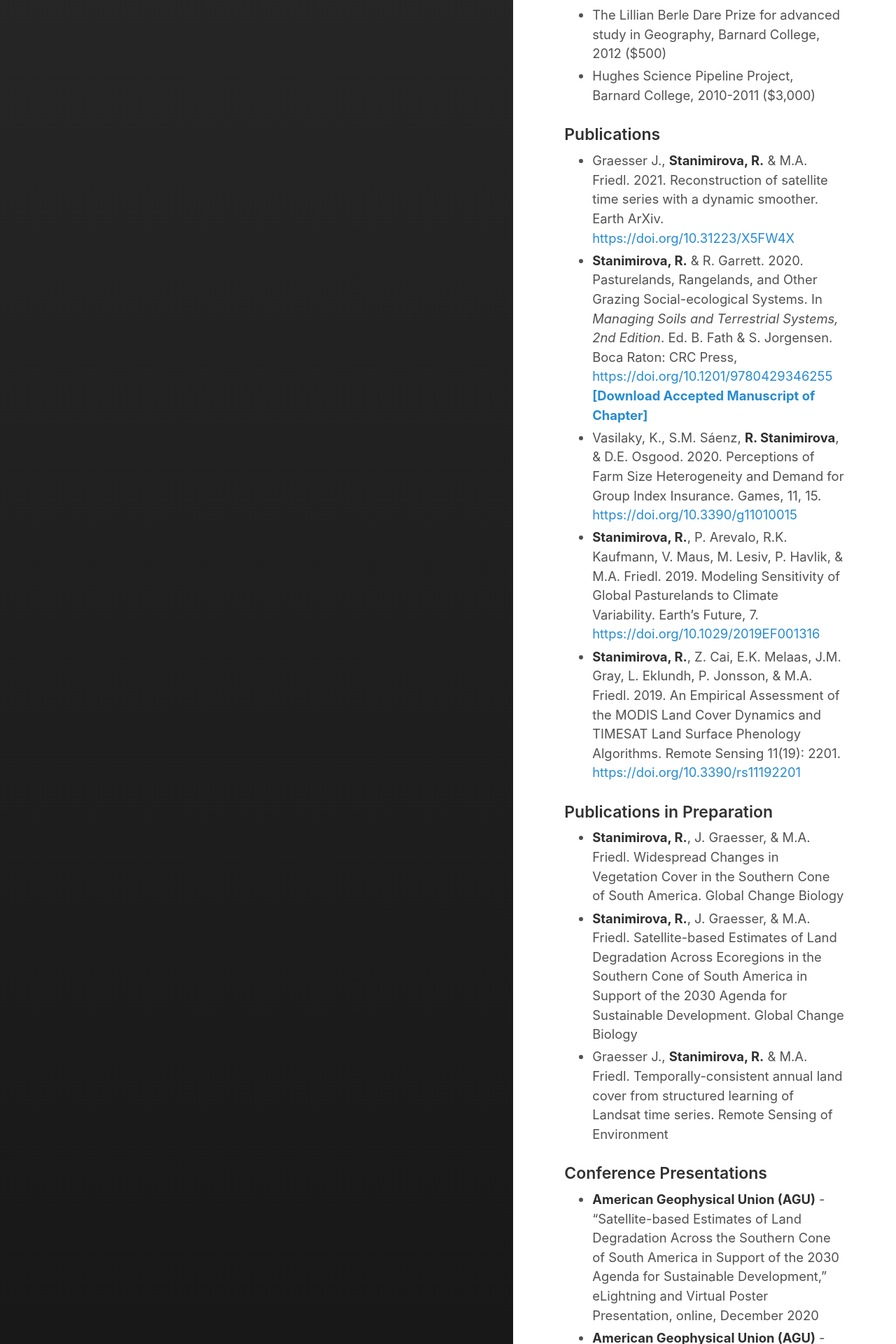
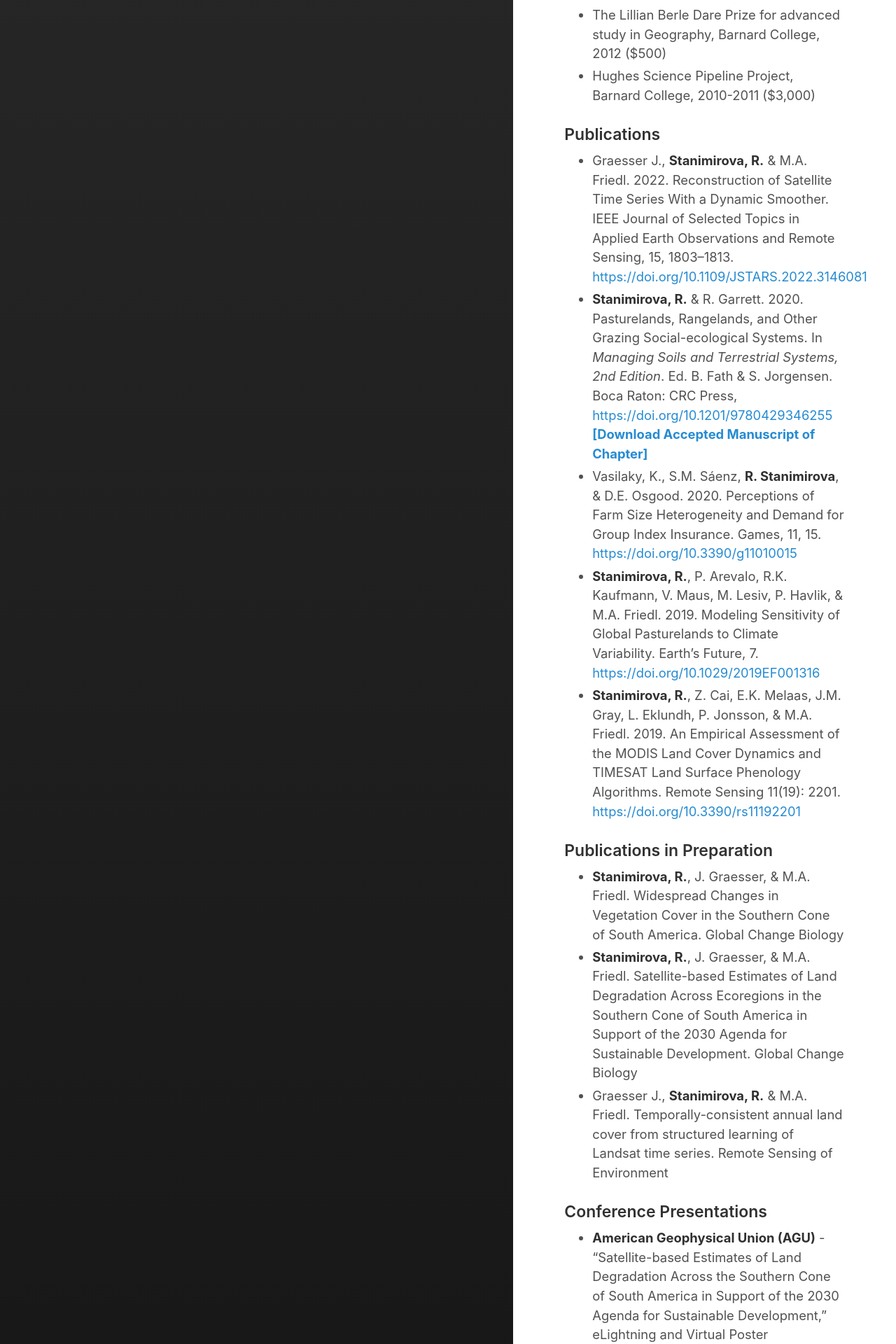
Before and after one commit to rkstan/rkstan.github.io, a Jekyll site: the page built from CurriculumVitae.md, in a window 1280 px wide. Shown: the part 1730-3650 px from the top of the page at 70% size. Built offline with Jekyll 4.4.1, drawn with Linux system fonts in a browser that asks for light colours; nearby versions of some CDN libraries.

Commit message:
Update CurriculumVitae.md
updated publication

```diff
--- a/CurriculumVitae.md
+++ b/CurriculumVitae.md
@@ -35,7 +35,7 @@ Barnard College of Columbia University, New York, New York, USA
 * Hughes Science Pipeline Project, Barnard College, 2010-2011 ($3,000)
 
 ### Publications
-* Graesser J., **Stanimirova, R.** & M.A. Friedl. 2021. Reconstruction of satellite time series with a dynamic smoother. Earth ArXiv. <a href="https://doi.org/10.31223/X5FW4X">https://doi.org/10.31223/X5FW4X</a>
+* Graesser J., **Stanimirova, R.** & M.A. Friedl. 2022. Reconstruction of Satellite Time Series With a Dynamic Smoother. IEEE Journal of Selected Topics in Applied Earth Observations and Remote Sensing, 15, 1803–1813. <a href="https://doi.org/10.1109/JSTARS.2022.3146081">https://doi.org/10.1109/JSTARS.2022.3146081</a>
 * **Stanimirova, R.** & R. Garrett. 2020. Pasturelands, Rangelands, and Other Grazing Social-ecological Systems. In <i>Managing Soils and Terrestrial Systems, 2nd Edition</i>. Ed. B. Fath & S. Jorgensen. Boca Raton: CRC Press, <a href="https://doi.org/10.1201/9780429346255">https://doi.org/10.1201/9780429346255</a>
 <a href="../images/Stanimirova_Garrett_Grazing_systems_handbook_chapter.pdf"><b>[Download Accepted Manuscript of Chapter]</b></a> <br>
 * Vasilaky, K., S.M. Sáenz, **R. Stanimirova**, & D.E. Osgood. 2020. Perceptions of Farm Size Heterogeneity and Demand for Group Index Insurance. Games, 11, 15. <a href="https://doi.org/10.3390/g11010015">https://doi.org/10.3390/g11010015</a>
```
